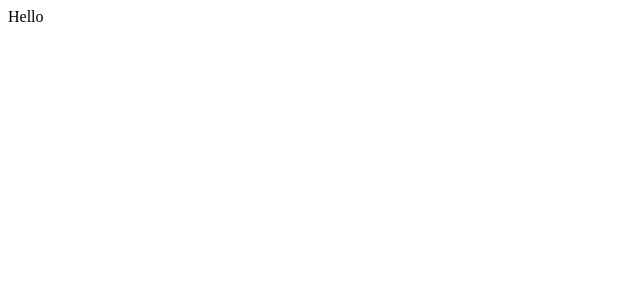
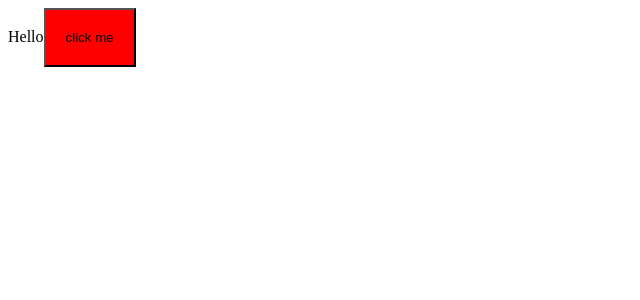
Before and after one commit to Sergey-lang/webpack, a React app: page / in a window 1280 px wide. Shown: the top 300 px of the page, without its empty margins (0-640 px from the left). Built offline with nearby package versions, Linux system fonts and the light colour scheme.

Commit message:
add css add scss add MiniCssExtractPlugin

```diff
--- a/package.json
+++ b/package.json
@@ -17,7 +17,12 @@
     "@types/react-dom": "^18.3.0",
     "@types/webpack": "^5.28.5",
     "@types/webpack-dev-server": "^4.7.2",
+    "css-loader": "^7.1.2",
     "html-webpack-plugin": "^5.6.0",
+    "mini-css-extract-plugin": "^2.9.0",
+    "sass": "^1.77.6",
+    "sass-loader": "^14.2.1",
+    "style-loader": "^4.0.0",
     "ts-loader": "^9.5.1",
     "ts-node": "^10.9.2",
     "typescript": "^5.4.5",
--- /dev/null
+++ b/src/components/App.scss
@@ -0,0 +1,4 @@
+button {
+    background: red;
+    padding: 20px;
+}
--- a/src/components/App.tsx
+++ b/src/components/App.tsx
@@ -1,7 +1,9 @@
+import './App.scss';
 export const App = () => {
     return (
         <div>
             Hello
+            <button>click me</button>
         </div>
     )
 }
--- a/webpack.config.ts
+++ b/webpack.config.ts
@@ -1,5 +1,6 @@
 // https://webpack.js.org/configuration/configuration-languages/
 import HtmlWebpackPlugin from 'html-webpack-plugin';
+import MiniCssExtractPlugin from 'mini-css-extract-plugin';
 import * as path from 'path';
 import webpack from 'webpack';
 import type { Configuration as DevServerConfiguration } from "webpack-dev-server";
@@ -31,9 +32,24 @@ export default (env: EnvVariables) => {
         plugins: [
             new HtmlWebpackPlugin({template: path.resolve(__dirname, 'public', 'index.html')}),// https://webpack.js.org/concepts/#plugins
             isDev && new webpack.ProgressPlugin(),
+            isProd && new MiniCssExtractPlugin({
+                filename: 'css/[name].[contenthash:8].css',
+                chunkFilename: 'css/[name].[contenthash:8].css',
+            }), // https://webpack.js.org/plugins/mini-css-extract-plugin/
         ].filter(Boolean),
         module: {
             rules: [
+                {
+                    test: /\.s[ac]ss$/i,
+                    use: [
+                        // Creates `style` nodes from JS strings
+                        isDev ? 'style-loader' : MiniCssExtractPlugin.loader,
+                        // Translates CSS into CommonJS
+                        "css-loader",
+                        // Compiles Sass to CSS
+                        "sass-loader",
+                    ]
+                },
                 {
                     test: /\.tsx?$/, // https://webpack.js.org/guides/typescript/#loader work with JSX*
                     use: 'ts-loader',
```
Also changed, not shown: 1 other file (tests, documents, lock files or other folders).
